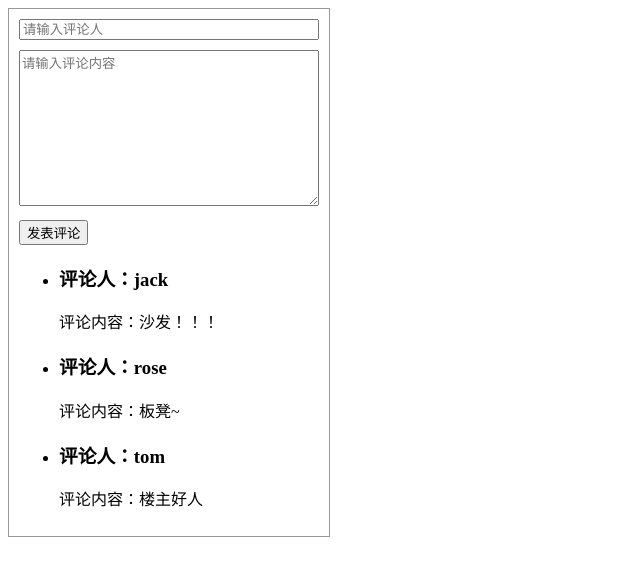
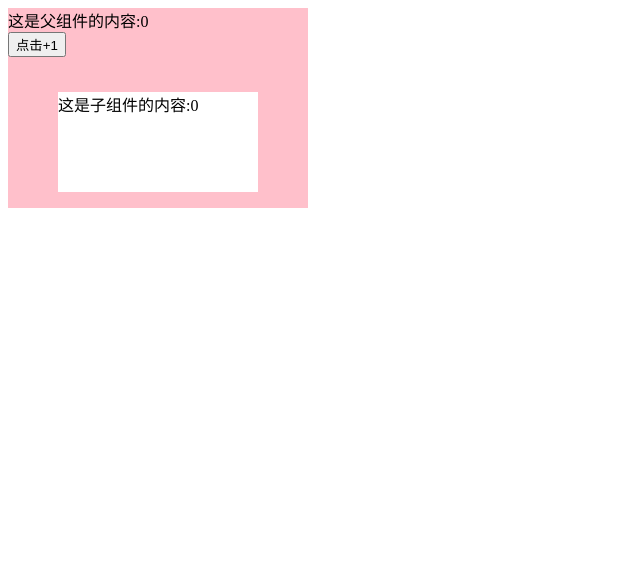
Before and after one commit to xu-jing119/react, a React (Create React App) app: page / in a window 1280 px wide. Shown: the top 576 px of the page, without its empty margins (0-640 px from the left). Built offline with nearby package versions, Linux system fonts and the light colour scheme.

Commit message:
父向子传值

```diff
--- a/src/index.css
+++ b/src/index.css
@@ -44,3 +44,16 @@ code {
   text-align: center;
   margin-top: 30px;
 }
+
+/* 组件传值的css */
+.parents{
+  width: 300px;
+  height: 200px;
+  background-color: pink;
+}
+.son{
+  width: 200px;
+  height: 100px;
+  background-color: #fff;
+  margin:35px auto;
+}
--- a/src/index.js
+++ b/src/index.js
@@ -248,81 +248,113 @@ import './index.css'
 // ReactDOM.render(<Hello />,document.getElementById('root'))
 
 
-// 评论案例
-class App extends React.Component {
+// // 评论案例
+// class App extends React.Component {
+//     state={
+//         comments: [
+//             { id: 1, name: 'jack', content: '沙发！！！' },
+//             { id: 2, name: 'rose', content: '板凳~' },
+//             { id: 3, name: 'tom', content: '楼主好人' }
+//           ],
+//           userName:'',
+//           userContent:''
+//     }
+//     // 渲染评论列表
+//     commentsList=()=>{
+//         return(
+//             this.state.comments.length===0?(<div className="no-comment">暂无评论，快去评论吧~</div>):(
+//                 <ul>
+//                 {this.state.comments.map(item=>(
+//                       <li key={item.id}>
+//                       <h3>评论人：{item.name}</h3>
+//                       <p>评论内容：{item.content}</p>
+//                     </li>
+//                 ))}
+//                 </ul>
+//         )
+//         )
+//     }
+//     // 当输入框发生改变时
+//     isChange=(e)=>{
+//         const {name,value}=e.target
+//         this.setState({
+//             [name]:value
+//         })
+//     }
+//     // 当点击发表评论时
+//     isClick=()=>{
+//         const {comments,userName,userContent}=this.state
+//         if(userName.trim()===''||userContent.trim()===''){
+//             alert('列表不能为空!')
+//             return
+//         }
+//         const newComment=[{
+//             id:Math.random(),
+//             name:userName,
+//             content:userContent
+//         },...comments]
+//         this.setState({
+//             comments:newComment,
+//             // 评论完成后清空输入框内容
+//             userName:'',
+//             userContent:''
+//         })
+
+//     }
+//   render() {
+//     return (
+//       <div className="app">
+//         <div>
+//           <input className="user" type="text" value={this.state.userName} name='userName' placeholder="请输入评论人" onChange={this.isChange}/>
+//           <br />
+//           <textarea
+//            value={this.state.userContent}
+//            name="userContent"
+//            onChange={this.isChange}
+//             className="content"
+//             cols="30"
+//             rows="10"
+//             placeholder="请输入评论内容"
+//           />
+//           <br />
+//           <button onClick={this.isClick}>发表评论</button>
+//         </div>
+//     {this.commentsList()}
+//       </div>
+//     )}
+//   }
+
+// // 渲染组件
+// ReactDOM.render(<App />, document.getElementById('root'))
+
+
+// 组件之间相互传值
+class Parents extends React.Component{
     state={
-        comments: [
-            { id: 1, name: 'jack', content: '沙发！！！' },
-            { id: 2, name: 'rose', content: '板凳~' },
-            { id: 3, name: 'tom', content: '楼主好人' }
-          ],
-          userName:'',
-          userContent:''
+        count:0
     }
-    // 渲染评论列表
-    commentsList=()=>{
+    parClick=()=>{
+        this.setState({
+            count:this.state.count+1
+        })
+    }
+    render(){
         return(
-            this.state.comments.length===0?(<div className="no-comment">暂无评论，快去评论吧~</div>):(
-                <ul>
-                {this.state.comments.map(item=>(
-                      <li key={item.id}>
-                      <h3>评论人：{item.name}</h3>
-                      <p>评论内容：{item.content}</p>
-                    </li>
-                ))}
-                </ul>
-        )
+            <div className="parents">
+                <div>这是父组件的内容:{this.state.count}</div>
+                <button onClick={this.parClick}>点击+1</button>
+                <Child countChild={this.state.count} />
+            </div>
         )
     }
-    // 当输入框发生改变时
-    isChange=(e)=>{
-        const {name,value}=e.target
-        this.setState({
-            [name]:value
-        })
+}
+class Child extends React.Component{
+    render(){
+        return(
+            <div className="son">
+                <div>这是子组件的内容:{this.props.countChild}</div>
+            </div>
+        )
     }
-    // 当点击发表评论时
-    isClick=()=>{
-        const {comments,userName,userContent}=this.state
-        if(userName.trim()===''||userContent.trim()===''){
-            alert('列表不能为空!')
-            return
-        }
-        const newComment=[{
-            id:Math.random(),
-            name:userName,
-            content:userContent
-        },...comments]
-        this.setState({
-            comments:newComment,
-            // 评论完成后清空输入框内容
-            userName:'',
-            userContent:''
-        })
-
-    }
-  render() {
-    return (
-      <div className="app">
-        <div>
-          <input className="user" type="text" value={this.state.userName} name='userName' placeholder="请输入评论人" onChange={this.isChange}/>
-          <br />
-          <textarea
-           value={this.state.userContent}
-           name="userContent"
-           onChange={this.isChange}
-            className="content"
-            cols="30"
-            rows="10"
-            placeholder="请输入评论内容"
-          />
-          <br />
-          <button onClick={this.isClick}>发表评论</button>
-        </div>
-    {this.commentsList()}
-      </div>
-    )}
-  }
-
-// 渲染组件
-ReactDOM.render(<App />, document.getElementById('root'))
+}
+ReactDOM.render(<Parents />,document.getElementById('root'))
```
